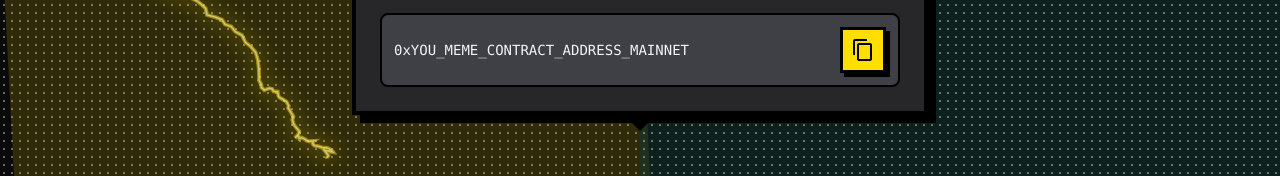
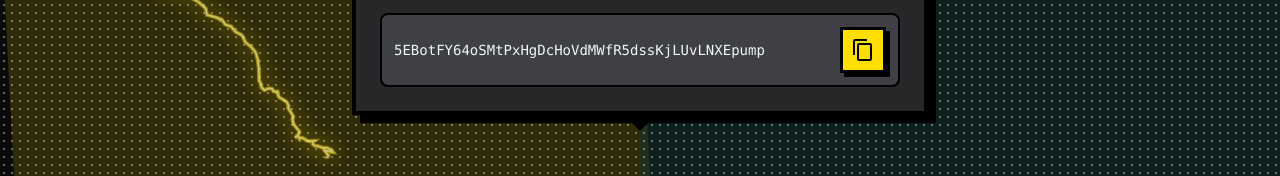
Before and after one commit to Datonte/You, a plain HTML site: page index.html in a window 1280 px wide. Both pictures are taken after a click on the button "content_copy". Shown: the part 1143-1319 px from the top of the page. Drawn offline with nearby package versions, Linux system fonts and the light colour scheme.

Commit message:
Update contract address

```diff
--- a/index.html
+++ b/index.html
@@ -258,7 +258,7 @@
         <div class="speech-bubble comic-border bg-white dark:bg-zinc-800 p-6 flex flex-col items-center gap-4">
           <p class="font-marker text-xl text-black dark:text-white">CONTRACT ADDRESS</p>
           <div class="flex items-center gap-2 w-full bg-slate-100 dark:bg-zinc-700 p-3 rounded border-2 border-black">
-            <code class="truncate text-sm font-mono flex-1">0xYOU_MEME_CONTRACT_ADDRESS_MAINNET</code>
+            <code class="truncate text-sm font-mono flex-1">5EBotFY64oSMtPxHgDcHoVdMWfR5dssKjLUvLNXEpump</code>
             <button id="copyButton"
               class="bg-primary hover:bg-yellow-400 p-2 comic-border-sm flex items-center justify-center transition-colors"
               onclick="copyToClipboard()">
@@ -344,7 +344,7 @@
   </footer>
   <script>
     function copyToClipboard() {
-      const text = "0xYOU_MEME_CONTRACT_ADDRESS_MAINNET";
+      const text = "5EBotFY64oSMtPxHgDcHoVdMWfR5dssKjLUvLNXEpump";
       navigator.clipboard.writeText(text).then(() => {
         const btn = document.getElementById('copyButton');
         const icon = btn.querySelector('.material-icons');
```
